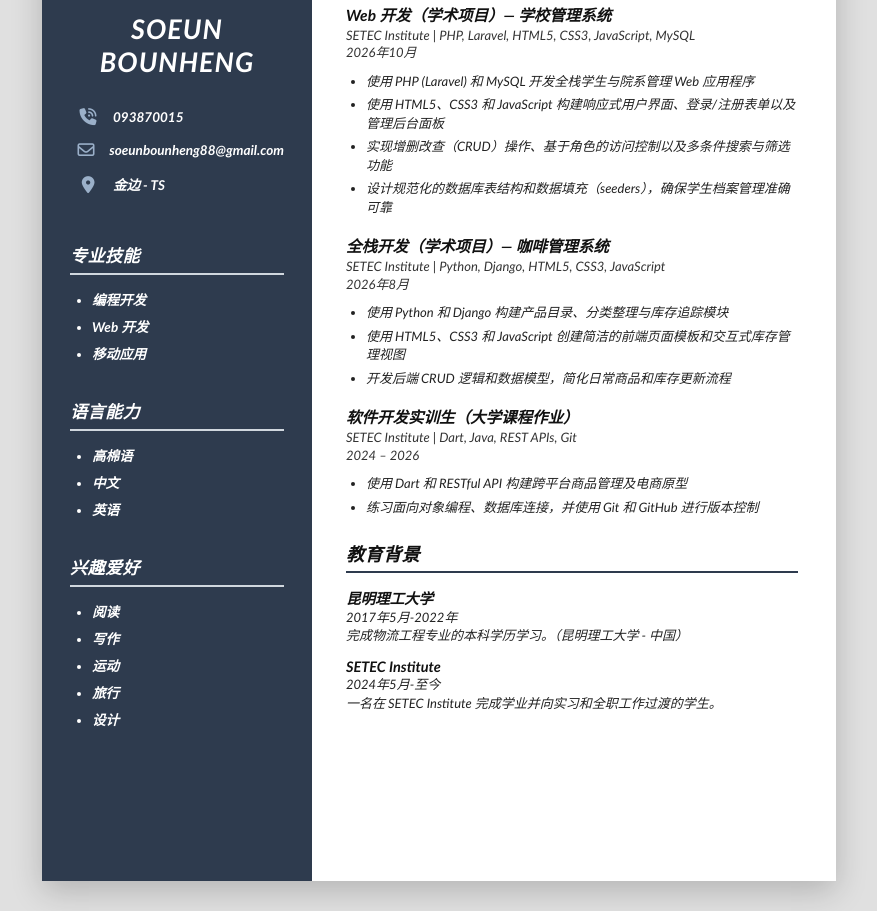
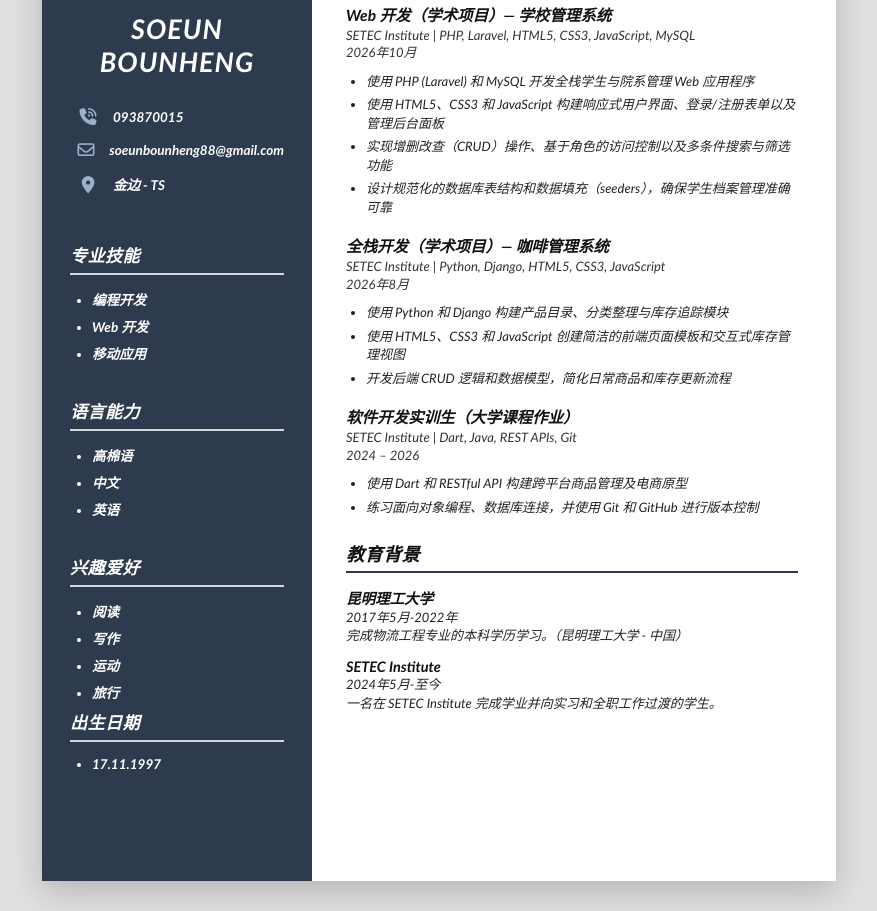
Before and after one commit to suboheng/CV, a plain HTML site: page Heng_CV/c_index.html in a window 1280 px wide. Shown: the part 272-1183 px from the top of the page, without its empty margins (201-1078 px from the left). Drawn offline with Linux system fonts and the light colour scheme.

Commit message:
Update c_index.html

```diff
--- a/Heng_CV/c_index.html
+++ b/Heng_CV/c_index.html
@@ -67,8 +67,10 @@
             <li>写作</li>
             <li>运动</li>
             <li>旅行</li>
-            <li>设计</li>
           </ul>
+          <h2 class="sidebar-title">出生日期</h2>
+          <ul class="sidebar-list">
+            <li>17.11.1997</li>
         </div>
       </aside>
 
```
